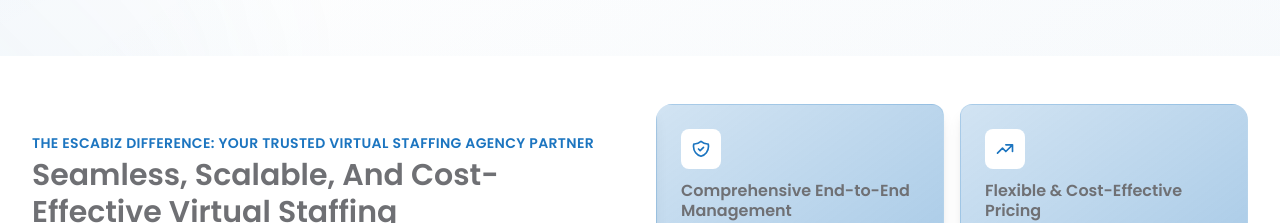
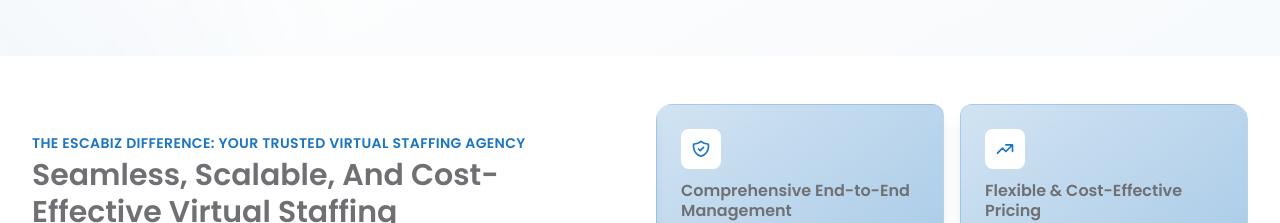
Before and after one commit to Sharmeen-Rauf/escabiz, a Next.js app: page / in a window 1280 px wide. Shown: the part 3300-3523 px from the top of the page. Built offline with nearby package versions, Linux system fonts and the light colour scheme.

Commit message:
Update Home page: modify heading text and add animation class for enhanced visual appeal and engagement.

```diff
--- a/src/app/page.tsx
+++ b/src/app/page.tsx
@@ -925,9 +925,9 @@ export default function Home() {
               {/* Left Side - Content */}
               <div className="lg:pr-6">
                 <p className="text-xs sm:text-xs md:text-sm font-semibold text-[#1c75c0] uppercase tracking-wide mb-1">
-                  The Escabiz Difference: Your Trusted Virtual Staffing Agency Partner
+                  The Escabiz Difference: Your Trusted Virtual Staffing Agency
                 </p>
-                <h5 className="text-lg sm:text-xl md:text-2xl lg:text-3xl font-semibold text-[#6f7074] leading-tight mb-2 capitalize">
+                <h5 className="text-lg sm:text-xl md:text-2xl lg:text-3xl font-semibold text-[#6f7074] leading-tight mb-2 capitalize animate-fade-in-up">
                 Seamless, Scalable, and Cost-Effective Virtual Staffing
                 </h5>
                 <p className="text-xs sm:text-xs md:text-sm text-[#a9a9a9] leading-tight font-normal">
```
